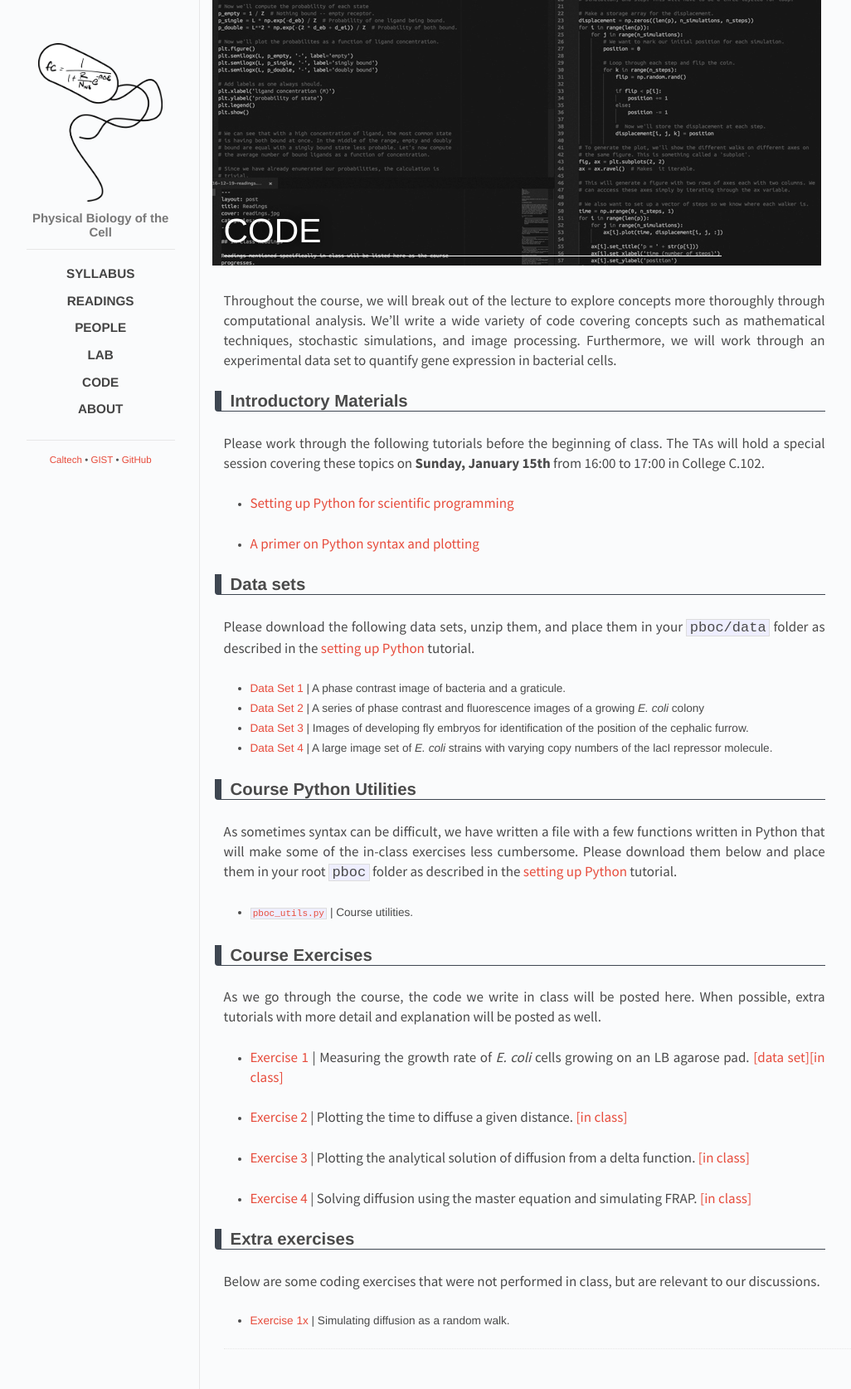
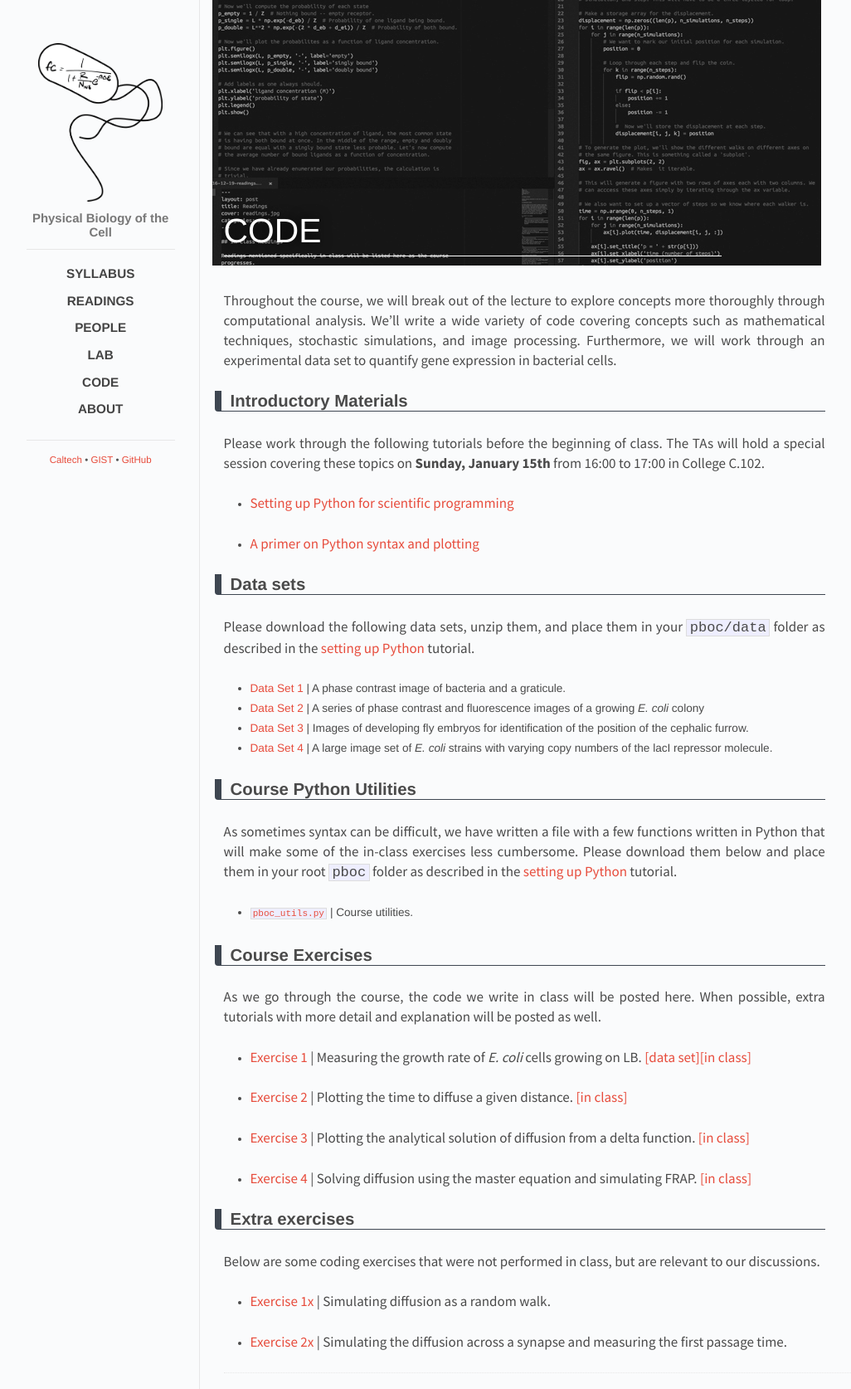
Before and after one commit to RPGroup-PBoC/gist_pboc_2017, a Jekyll site: the page built from _posts/2016-12-19-code.md, in a window 1280 px wide. Shown: the whole page at 83% size, without its empty margins (118-1144 px from the left). Built offline with Jekyll 4.4.1, drawn with Linux system fonts in a browser that asks for light colours.

Commit message:
Fixing some formatting

```diff
--- a/_posts/2016-12-19-code.md
+++ b/_posts/2016-12-19-code.md
@@ -34,7 +34,7 @@ As sometimes syntax can be difficult, we have written a file with a few function
 As we go through the course, the code we write in class will be posted here. When possible, extra tutorials with more detail and explanation will be posted as well.
 
 * [Exercise 1](../../../../code/ecoli_growth_fluorescence.py) \| Measuring the
-    growth rate of *E. coli* cells growing on an LB agarose pad. [\[data
+    growth rate of *E. coli* cells growing on LB. [\[data
     set\]](https://www.rpgroup.caltech.edu/course_data/ecoli_growth.zip)[\[in
     class\]](../../../../code/inclass/ecoli_growth_in_class.py)
 
@@ -54,5 +54,6 @@ As we go through the course, the code we write in class will be posted here. Whe
 Below are some coding exercises that were not performed in class, but are
 relevant to our discussions.
 
-* [Exercise 1x](../../../../coce/stochastic_diffusion_simulation.py) \| Simulating
-diffusion as a random walk.
+* [Exercise 1x](../../../../code/stochastic_diffusion_simulation.py) \| Simulating diffusion as a random walk.
+
+* [Exercise 2x](../../../../code/diffusion_across_a_synapse.py) \| Simulating the diffusion across a synapse and measuring the first passage time.
```
